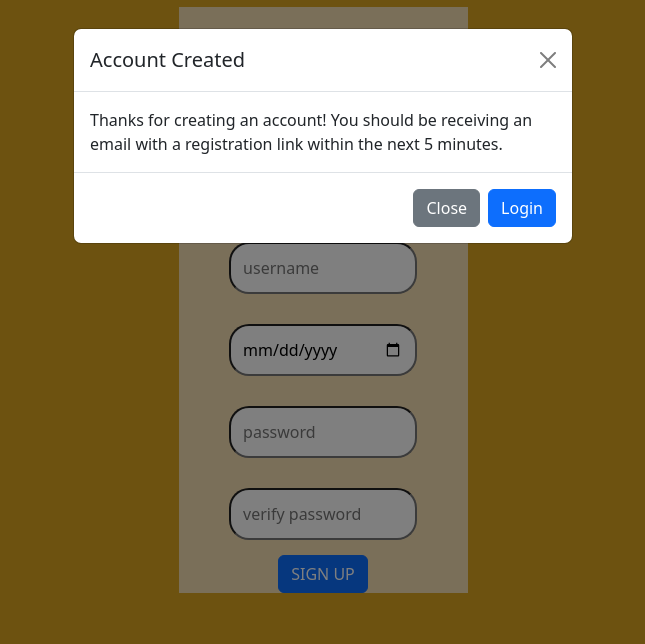
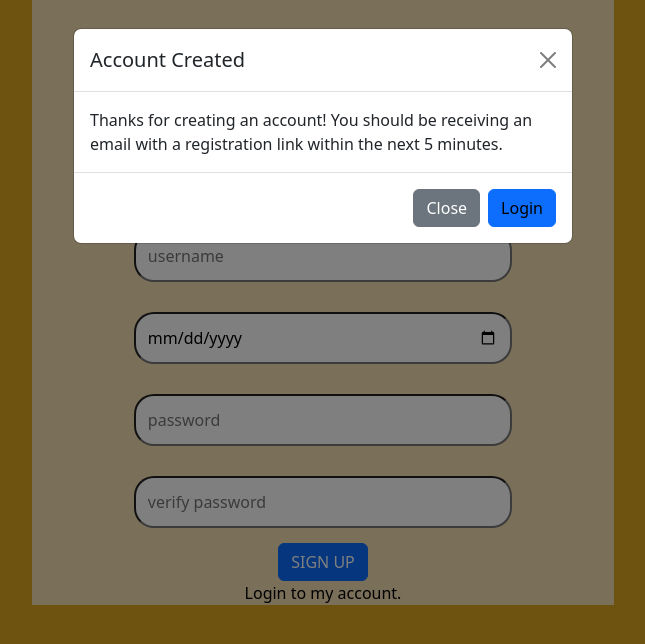
Before and after one commit to imo9van4/login-UI-template, a plain HTML site: page form2.html in a window 1280 px wide. Both pictures are taken after a click on the button "SIGN UP". Shown: the whole page, without its empty margins (317-962 px from the left). Drawn offline with nearby package versions, Linux system fonts and the light colour scheme.

Commit message:
more linking

```diff
--- a/form2-styles.css
+++ b/form2-styles.css
@@ -19,6 +19,7 @@ body{
     align-items: center;
     justify-content: center;
     background-color: wheat;
+    width: 75%;
 
 }
 .form h2{
--- a/form2.html
+++ b/form2.html
@@ -35,12 +35,12 @@
                     </div>
                     <div class="modal-footer">
                       <button type="button" class="btn btn-secondary" data-bs-dismiss="modal">Close</button>
-                      <button type="button" class="btn btn-primary">Login</button>
+                      <button type="button" class="btn btn-primary"><a href="index.html">Login</a></button>
                     </div>
                   </div>
                 </div>
               </div>
-
+              <p4><a href="index.html">Login to my account.</a></p4>
         </form>
     </div>
     <!-- JavaScript Bundle with Popper -->
```
Also changed, not shown: index.html (+1 -1 lines).
